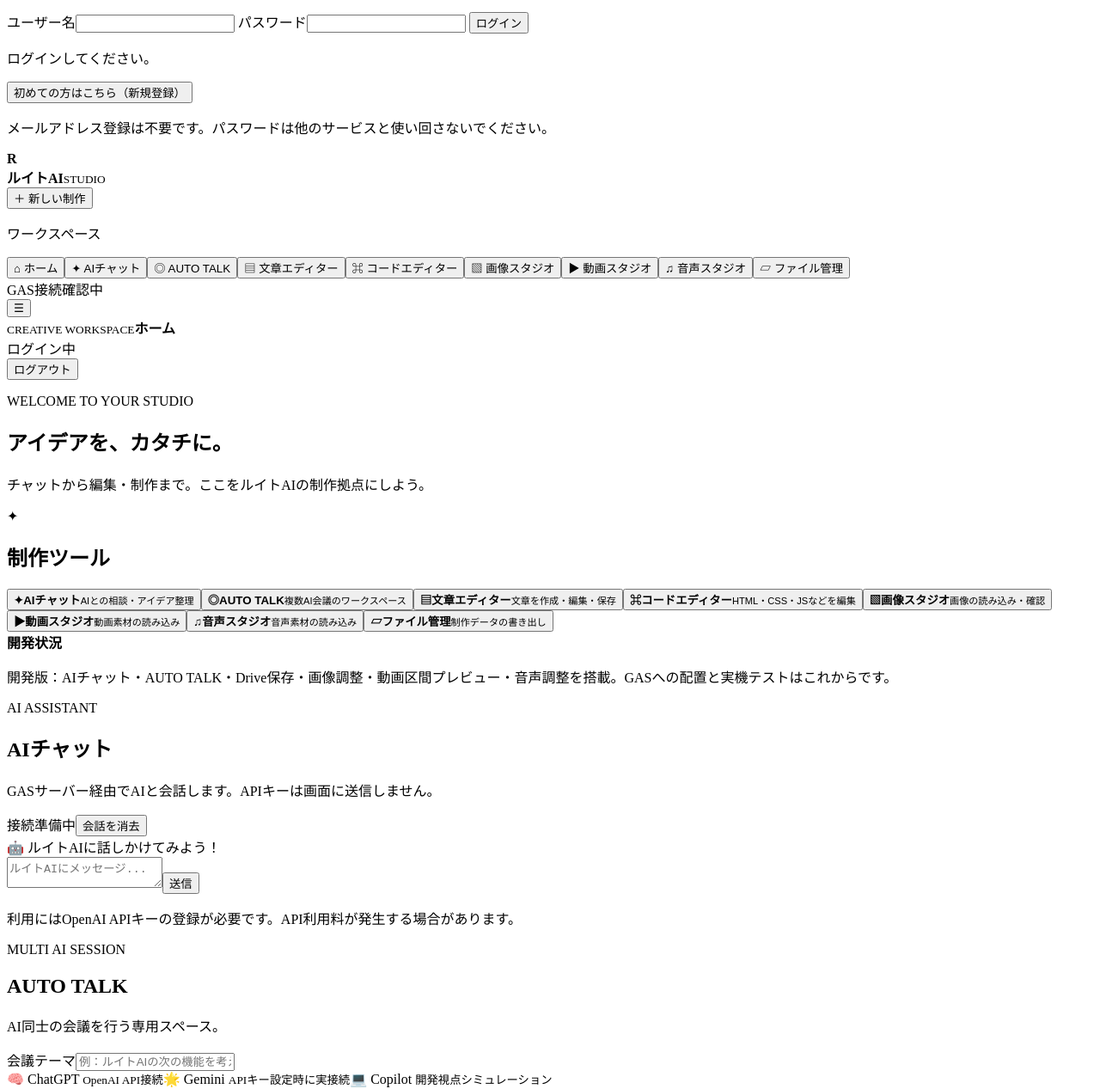
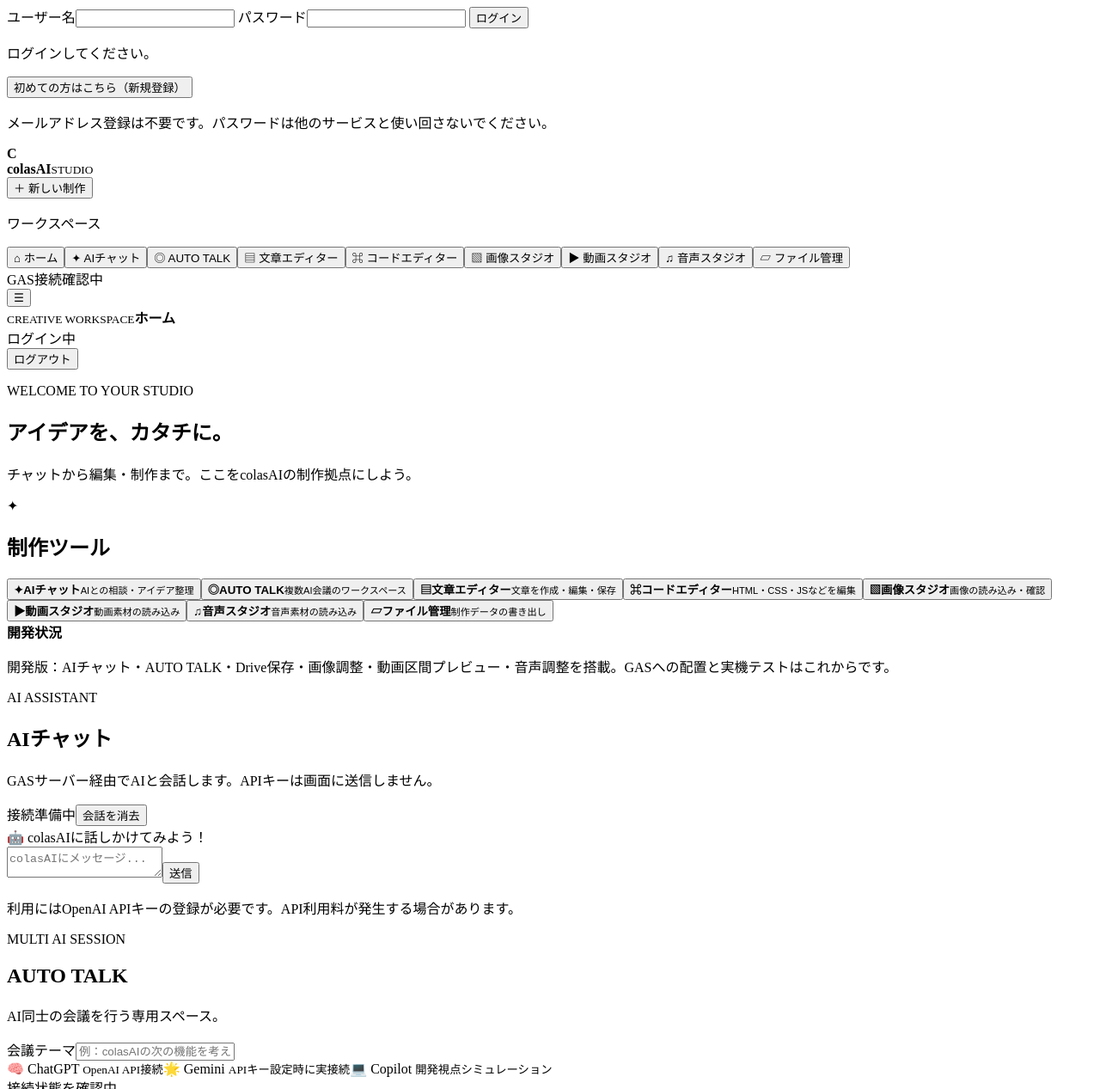
Before and after one commit to ogkanera1-dotcom/-, a plain HTML site: page index.html in a window 1280 px wide. Shown: the part 200-1467 px from the top of the page at 86% size. Drawn offline with Linux system fonts and the light colour scheme.

Commit message:
Rebrand studio interface to colasAI

```diff
--- a/index.html
+++ b/index.html
@@ -1,8 +1,8 @@
 <!doctype html>
-<html lang="ja"><head><base target="_top"><meta charset="utf-8"><meta name="viewport" content="width=device-width,initial-scale=1,viewport-fit=cover"><meta name="theme-color" content="#101827"><title>ルイトAI STUDIO</title><?!= include('style'); ?></head>
+<html lang="ja"><head><base target="_top"><meta charset="utf-8"><meta name="viewport" content="width=device-width,initial-scale=1,viewport-fit=cover"><meta name="theme-color" content="#101827"><title>colasAI STUDIO</title><?!= include('style'); ?></head>
 <body><div id="auth-screen" class="auth-screen">
   <div class="auth-card">
-    <div class="brand auth-brand"><b class="brand-mark">R</b><div><strong>ルイトAI</strong><small>STUDIO</small></div></div>
+    <div class="brand auth-brand"><b class="brand-mark">C</b><div><strong>colasAI</strong><small>STUDIO</small></div></div>
     <p class="eyebrow">YOUR PRIVATE WORKSPACE</p>
     <h1 id="auth-title">ログイン</h1>
     <p class="auth-description">ユーザー名とパスワードで、自分専用のワークスペースへ。</p>
@@ -23,13 +23,13 @@
   </div>
 </div>
 <div class="app">
-<aside class="sidebar" id="sidebar"><div class="brand"><b class="brand-mark">R</b><div><strong>ルイトAI</strong><small>STUDIO</small></div></div><button class="new-project" id="new-project">＋ 新しい制作</button><p class="nav-label">ワークスペース</p><nav class="nav">
+<aside class="sidebar" id="sidebar"><div class="brand"><b class="brand-mark">C</b><div><strong>colasAI</strong><small>STUDIO</small></div></div><button class="new-project" id="new-project">＋ 新しい制作</button><p class="nav-label">ワークスペース</p><nav class="nav">
 <button class="nav-item active" data-view="home">⌂ <span>ホーム</span></button><button class="nav-item" data-view="chat">✦ <span>AIチャット</span></button><button class="nav-item" data-view="talk">◎ <span>AUTO TALK</span></button><button class="nav-item" data-view="text">▤ <span>文章エディター</span></button><button class="nav-item" data-view="code">⌘ <span>コードエディター</span></button><button class="nav-item" data-view="image">▧ <span>画像スタジオ</span></button><button class="nav-item" data-view="video">▶ <span>動画スタジオ</span></button><button class="nav-item" data-view="audio">♫ <span>音声スタジオ</span></button><button class="nav-item" data-view="files">▱ <span>ファイル管理</span></button></nav><div class="sidebar-bottom"><i></i><span id="connection-label">GAS接続確認中</span></div></aside>
 <main class="main"><header class="topbar"><button class="mobile-menu" id="mobile-menu">☰</button><div><small>CREATIVE WORKSPACE</small><strong id="page-title">ホーム</strong></div><span class="save-state" id="save-state">ログイン中</span><div class="account-menu"><span id="account-name"></span><button class="button" id="logout-button" type="button">ログアウト</button></div></header><div class="content">
-<section class="view active" id="view-home"><div class="welcome"><div><p class="eyebrow">WELCOME TO YOUR STUDIO</p><h1>アイデアを、<span>カタチに。</span></h1><p>チャットから編集・制作まで。ここをルイトAIの制作拠点にしよう。</p></div><div class="welcome-orb">✦</div></div><h2>制作ツール</h2><div class="tool-grid">
+<section class="view active" id="view-home"><div class="welcome"><div><p class="eyebrow">WELCOME TO YOUR STUDIO</p><h1>アイデアを、<span>カタチに。</span></h1><p>チャットから編集・制作まで。ここをcolasAIの制作拠点にしよう。</p></div><div class="welcome-orb">✦</div></div><h2>制作ツール</h2><div class="tool-grid">
 <button class="tool-card" data-view="chat"><b>✦</b><strong>AIチャット</strong><small>AIとの相談・アイデア整理</small></button><button class="tool-card" data-view="talk"><b>◎</b><strong>AUTO TALK</strong><small>複数AI会議のワークスペース</small></button><button class="tool-card" data-view="text"><b>▤</b><strong>文章エディター</strong><small>文章を作成・編集・保存</small></button><button class="tool-card" data-view="code"><b>⌘</b><strong>コードエディター</strong><small>HTML・CSS・JSなどを編集</small></button><button class="tool-card" data-view="image"><b>▧</b><strong>画像スタジオ</strong><small>画像の読み込み・確認</small></button><button class="tool-card" data-view="video"><b>▶</b><strong>動画スタジオ</strong><small>動画素材の読み込み</small></button><button class="tool-card" data-view="audio"><b>♫</b><strong>音声スタジオ</strong><small>音声素材の読み込み</small></button><button class="tool-card" data-view="files"><b>▱</b><strong>ファイル管理</strong><small>制作データの書き出し</small></button></div><div class="notice"><strong>開発状況</strong><p>開発版：AIチャット・AUTO TALK・Drive保存・画像調整・動画区間プレビュー・音声調整を搭載。GASへの配置と実機テストはこれからです。</p></div></section>
-<section class="view" id="view-chat"><div class="view-heading"><p class="eyebrow">AI ASSISTANT</p><h1>AIチャット</h1><p>GASサーバー経由でAIと会話します。APIキーは画面に送信しません。</p></div><div class="chat-panel"><div class="chat-toolbar"><span id="chat-status">接続準備中</span><button class="button" id="clear-chat">会話を消去</button></div><div class="chat-messages" id="chat-messages" aria-live="polite"><div class="chat-empty">🤖 ルイトAIに話しかけてみよう！</div></div><form id="chat-form" class="chat-form"><textarea id="chat-input" rows="2" maxlength="6000" placeholder="ルイトAIにメッセージ..." required></textarea><button class="button primary" id="chat-send" type="submit">送信</button></form><p class="chat-footnote">利用にはOpenAI APIキーの登録が必要です。API利用料が発生する場合があります。</p></div></section>
-<section class="view" id="view-talk"><div class="view-heading"><p class="eyebrow">MULTI AI SESSION</p><h1>AUTO TALK</h1><p>AI同士の会議を行う専用スペース。</p></div><label>会議テーマ<input class="field" id="talk-topic" maxlength="1000" placeholder="例：ルイトAIの次の機能を考える"></label><div class="participants"><span>🧠 ChatGPT <small>OpenAI API接続</small></span><span>🌟 Gemini <small>APIキー設定時に実接続</small></span><span>💻 Copilot <small>開発視点シミュレーション</small></span></div><div class="talk-disclaimer" id="provider-status">接続状態を確認中...</div><div class="talk-actions"><button class="button primary" id="start-talk">▶ 会議を開始</button><button class="button" id="clear-talk">会議ログを消去</button><span id="talk-status">待機中</span></div><div class="talk-disclaimer">ChatGPT役はOpenAI API、Gemini役はAPIキー設定時にGemini APIへ接続します。Gemini未設定時とCopilot役はシミュレーションです。</div><div class="talk-log" id="talk-log" aria-live="polite"><div class="chat-empty">テーマを入力して「会議を開始」を押してください。</div></div></section>
+<section class="view" id="view-chat"><div class="view-heading"><p class="eyebrow">AI ASSISTANT</p><h1>AIチャット</h1><p>GASサーバー経由でAIと会話します。APIキーは画面に送信しません。</p></div><div class="chat-panel"><div class="chat-toolbar"><span id="chat-status">接続準備中</span><button class="button" id="clear-chat">会話を消去</button></div><div class="chat-messages" id="chat-messages" aria-live="polite"><div class="chat-empty">🤖 colasAIに話しかけてみよう！</div></div><form id="chat-form" class="chat-form"><textarea id="chat-input" rows="2" maxlength="6000" placeholder="colasAIにメッセージ..." required></textarea><button class="button primary" id="chat-send" type="submit">送信</button></form><p class="chat-footnote">利用にはOpenAI APIキーの登録が必要です。API利用料が発生する場合があります。</p></div></section>
+<section class="view" id="view-talk"><div class="view-heading"><p class="eyebrow">MULTI AI SESSION</p><h1>AUTO TALK</h1><p>AI同士の会議を行う専用スペース。</p></div><label>会議テーマ<input class="field" id="talk-topic" maxlength="1000" placeholder="例：colasAIの次の機能を考える"></label><div class="participants"><span>🧠 ChatGPT <small>OpenAI API接続</small></span><span>🌟 Gemini <small>APIキー設定時に実接続</small></span><span>💻 Copilot <small>開発視点シミュレーション</small></span></div><div class="talk-disclaimer" id="provider-status">接続状態を確認中...</div><div class="talk-actions"><button class="button primary" id="start-talk">▶ 会議を開始</button><button class="button" id="clear-talk">会議ログを消去</button><span id="talk-status">待機中</span></div><div class="talk-disclaimer">ChatGPT役はOpenAI API、Gemini役はAPIキー設定時にGemini APIへ接続します。Gemini未設定時とCopilot役はシミュレーションです。</div><div class="talk-log" id="talk-log" aria-live="polite"><div class="chat-empty">テーマを入力して「会議を開始」を押してください。</div></div></section>
 <section class="view" id="view-text"><div class="view-heading"><p class="eyebrow">DOCUMENT WORKSPACE</p><h1>文章エディター</h1><p>入力内容はこのブラウザーに自動保存されます。</p></div><input class="field" id="text-title" placeholder="ドキュメント名"><textarea class="editor" id="text-editor" placeholder="ここに文章を書く..."></textarea><div class="actions"><button class="button primary" id="export-text">TXTを書き出す</button><button class="button" id="clear-text">内容を消去</button></div></section>
 <section class="view" id="view-code"><div class="view-heading"><p class="eyebrow">CODE WORKSPACE</p><h1>コードエディター</h1><p>HTML・CSS・JavaScriptなどを編集できます。</p></div><div class="actions"><input class="field" id="code-filename" value="main.html"><select class="field" id="code-language"><option>html</option><option>css</option><option>javascript</option><option>text</option></select></div><textarea class="editor code-editor" id="code-editor" spellcheck="false" placeholder="ここにコードを書く..."></textarea><div class="actions"><button class="button primary" id="export-code">コードを書き出す</button><button class="button" id="clear-code">内容を消去</button></div></section>
 <section class="view" id="view-image"><div class="view-heading"><p class="eyebrow">IMAGE WORKSPACE</p><h1>画像スタジオ</h1><p>画像を読み込み、見た目を調整してPNGで書き出せます。</p></div><label class="upload">画像を選択<input type="file" id="image-input" accept="image/*" hidden></label><div class="media-tools"><label>明るさ <input type="range" id="img-brightness" min="50" max="150" value="100"></label><label>コントラスト <input type="range" id="img-contrast" min="50" max="150" value="100"></label><label>回転 <select id="img-rotate" class="field"><option value="0">0°</option><option value="90">90°</option><option value="180">180°</option><option value="270">270°</option></select></label><button class="button" id="img-reset">リセット</button><button class="button primary" id="img-export">PNGを書き出す</button></div><div class="preview" id="image-preview">画像はまだ選択されていません</div><canvas id="image-canvas" hidden></canvas></section>
```
